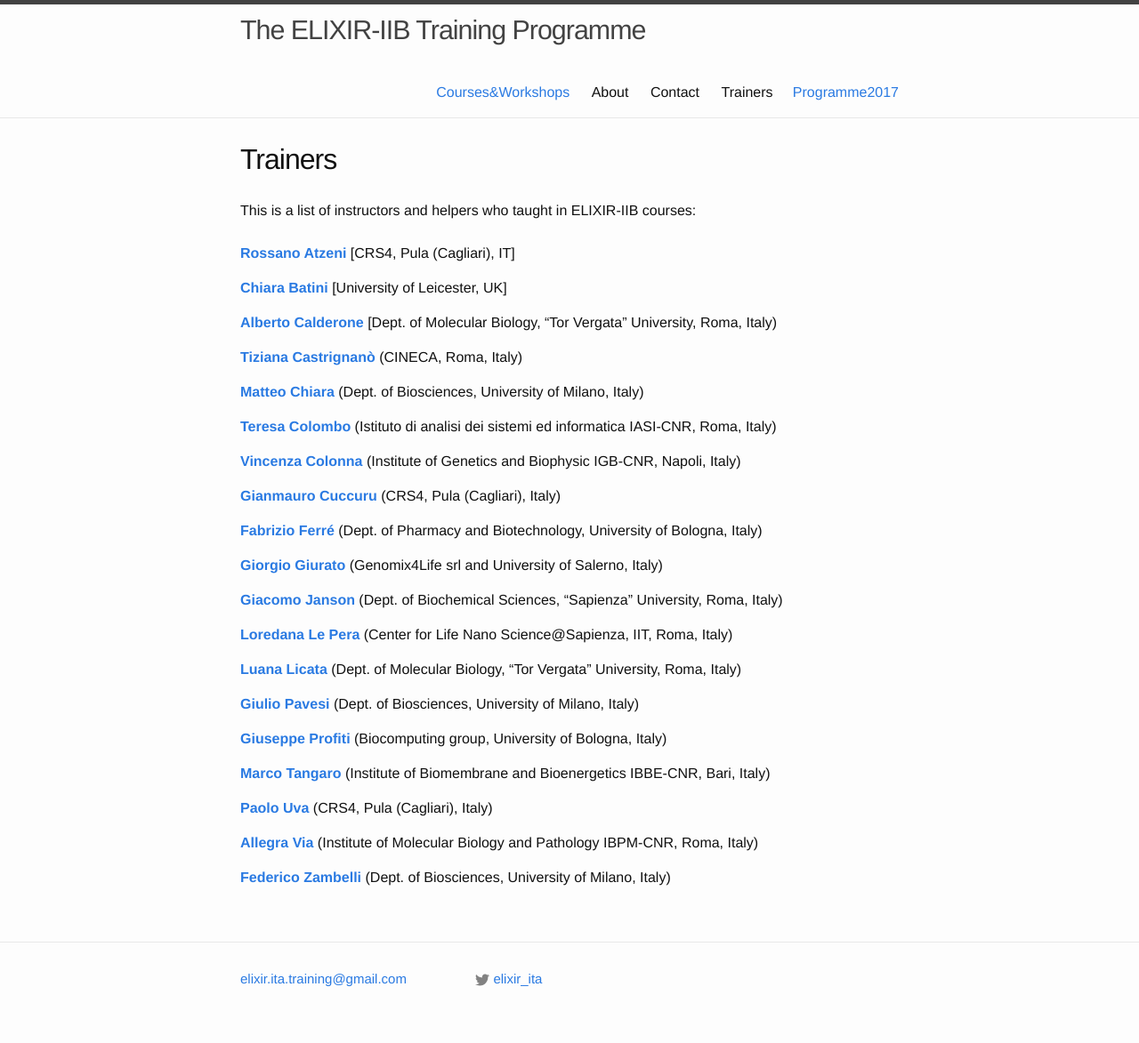
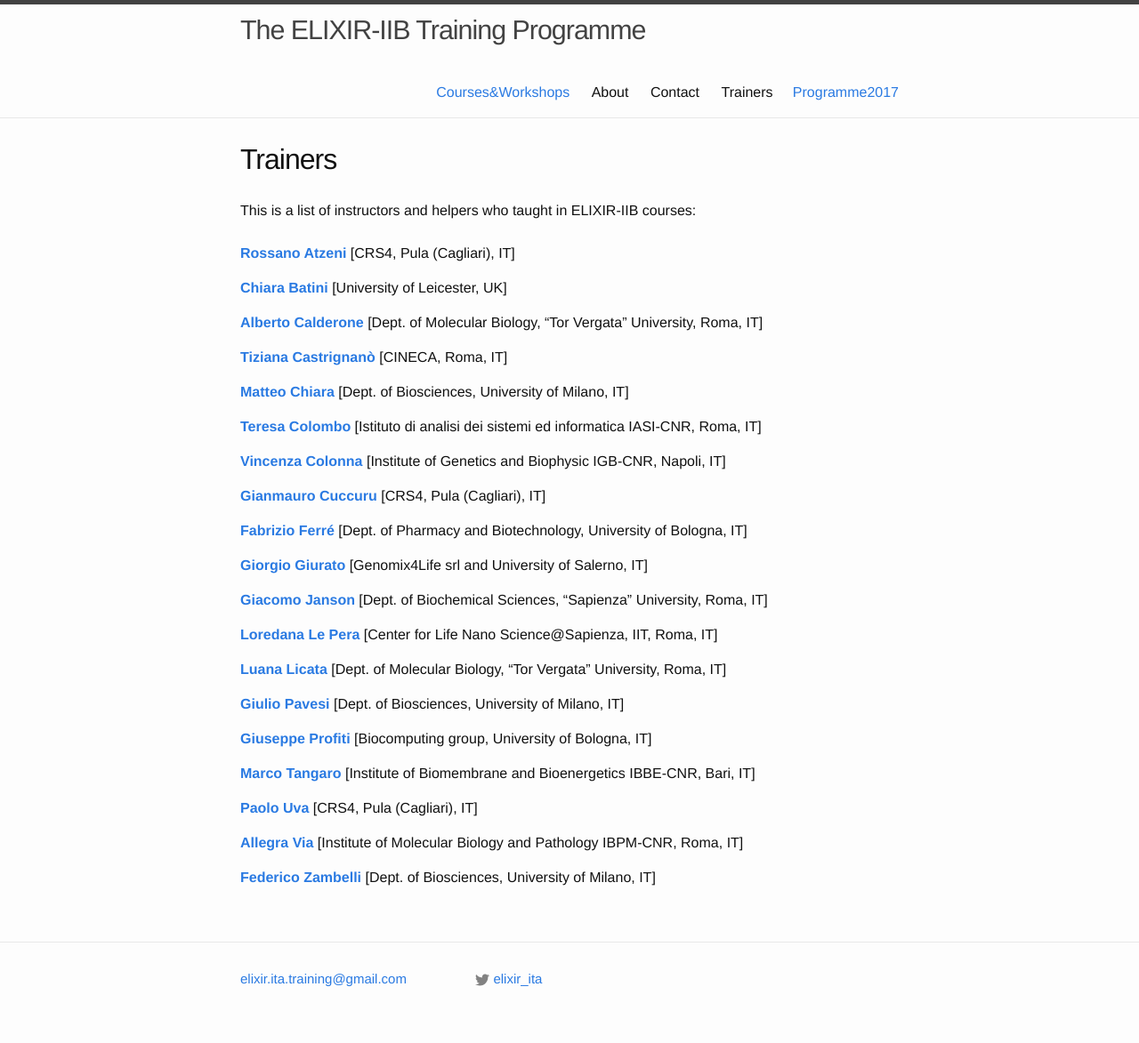
Before and after one commit to ELIXIR-IIB-training/website, a Jekyll site: the page built from _pages/04-trainers.md, in a window 1280 px wide. Shown: the whole page at 89% size. Built offline with Jekyll 4.4.1, drawn with Linux system fonts in a browser that asks for light colours.

Commit message:
Update trainers page

```diff
--- a/_pages/04-trainers.md
+++ b/_pages/04-trainers.md
@@ -11,36 +11,36 @@ permalink: /trainers/
 
 [**Chiara Batini**](../instructors/chiara_batini.html) [University of Leicester, UK]<br>
 
-[**Alberto Calderone**](../instructors/alberto_calderone.html) [Dept. of Molecular Biology, "Tor Vergata" University,  Roma, Italy)<br>
+[**Alberto Calderone**](../instructors/alberto_calderone.html) [Dept. of Molecular Biology, "Tor Vergata" University,  Roma, IT]<br>
 
-[**Tiziana Castrignanò**](../instructors/tiziana_castrignano.html) (CINECA, Roma, Italy)<br>
+[**Tiziana Castrignanò**](../instructors/tiziana_castrignano.html) [CINECA, Roma, IT]<br>
 
-[**Matteo Chiara**](http://159.149.160.56/beacon/) (Dept. of Biosciences, University of Milano, Italy)<br>
+[**Matteo Chiara**](http://159.149.160.56/beacon/) [Dept. of Biosciences, University of Milano, IT]<br>
 
-[**Teresa Colombo**](../instructors/teresa_colombo.html) (Istituto di analisi dei sistemi ed informatica IASI-CNR, Roma, Italy)<br>
+[**Teresa Colombo**](../instructors/teresa_colombo.html) [Istituto di analisi dei sistemi ed informatica IASI-CNR, Roma, IT]<br>
 
-[**Vincenza Colonna**](../instructors/vincenza_colonna.html) (Institute of Genetics and Biophysic IGB-CNR, Napoli, Italy)<br>
+[**Vincenza Colonna**](../instructors/vincenza_colonna.html) [Institute of Genetics and Biophysic IGB-CNR, Napoli, IT]<br>
 
-[**Gianmauro Cuccuru**](http://www.crs4.it/peopledetails/195/gianmauro-cuccuru/) (CRS4, Pula (Cagliari), Italy)<br>
+[**Gianmauro Cuccuru**](http://www.crs4.it/peopledetails/195/gianmauro-cuccuru/) [CRS4, Pula (Cagliari), IT]<br>
 
-[**Fabrizio Ferré**](https://www.unibo.it/sitoweb/fabrizio.ferre) (Dept. of Pharmacy and Biotechnology, University of Bologna, Italy)<br>
+[**Fabrizio Ferré**](https://www.unibo.it/sitoweb/fabrizio.ferre) [Dept. of Pharmacy and Biotechnology, University of Bologna, IT]<br>
 
-[**Giorgio Giurato**](http://www.labmedmolge.unisa.it/italiano/teamit/giorgiogiurato) (Genomix4Life srl and University of Salerno, Italy)<br>
+[**Giorgio Giurato**](http://www.labmedmolge.unisa.it/italiano/teamit/giorgiogiurato) [Genomix4Life srl and University of Salerno, IT]<br>
 
-[**Giacomo Janson**](../instructors/giacomo_janson.html) (Dept. of Biochemical Sciences, "Sapienza" University, Roma, Italy)<br>
+[**Giacomo Janson**](../instructors/giacomo_janson.html) [Dept. of Biochemical Sciences, "Sapienza" University, Roma, IT]<br>
 
-[**Loredana Le Pera**](../instructors/loredana_le_pera.html) (Center for Life Nano Science@Sapienza, IIT, Roma, Italy)<br>
+[**Loredana Le Pera**](../instructors/loredana_le_pera.html) [Center for Life Nano Science@Sapienza, IIT, Roma, IT]<br>
 
-[**Luana Licata**](../instructors/luana_licata.html) (Dept. of Molecular Biology, "Tor Vergata" University, Roma, Italy)<br>
+[**Luana Licata**](../instructors/luana_licata.html) [Dept. of Molecular Biology, "Tor Vergata" University, Roma, IT]<br>
 
-[**Giulio Pavesi**](http://159.149.160.56/beacon/) (Dept. of Biosciences, University of Milano, Italy)<br>
+[**Giulio Pavesi**](http://159.149.160.56/beacon/) [Dept. of Biosciences, University of Milano, IT]<br>
 
-[**Giuseppe Profiti**](../instructors/giuseppe_profiti.html) (Biocomputing group, University of Bologna, Italy)
+[**Giuseppe Profiti**](../instructors/giuseppe_profiti.html) [Biocomputing group, University of Bologna, IT]
 
-[**Marco Tangaro**](../instructors/marco_tangaro.html) (Institute of Biomembrane and Bioenergetics IBBE-CNR, Bari, Italy)<br>
+[**Marco Tangaro**](../instructors/marco_tangaro.html) [Institute of Biomembrane and Bioenergetics IBBE-CNR, Bari, IT]<br>
 
-[**Paolo Uva**](http://www.crs4.it/peopledetails/183/paolo-uva/) (CRS4, Pula (Cagliari), Italy)<br>
+[**Paolo Uva**](http://www.crs4.it/peopledetails/183/paolo-uva/) [CRS4, Pula (Cagliari), IT]<br>
 
-[**Allegra Via**](../instructors/allegra_via.html) (Institute of Molecular Biology and Pathology IBPM-CNR, Roma, Italy)<br>
+[**Allegra Via**](../instructors/allegra_via.html) [Institute of Molecular Biology and Pathology IBPM-CNR, Roma, IT]<br>
 
-[**Federico Zambelli**](http://159.149.160.56/beacon/) (Dept. of Biosciences, University of Milano, Italy)<br>
+[**Federico Zambelli**](http://159.149.160.56/beacon/) [Dept. of Biosciences, University of Milano, IT]<br>
```
